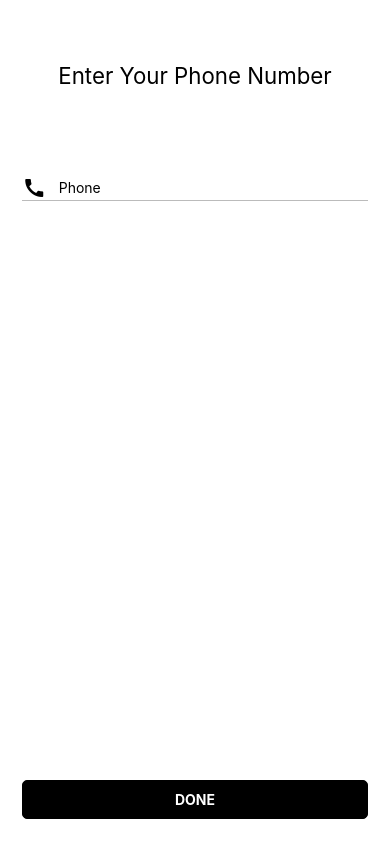
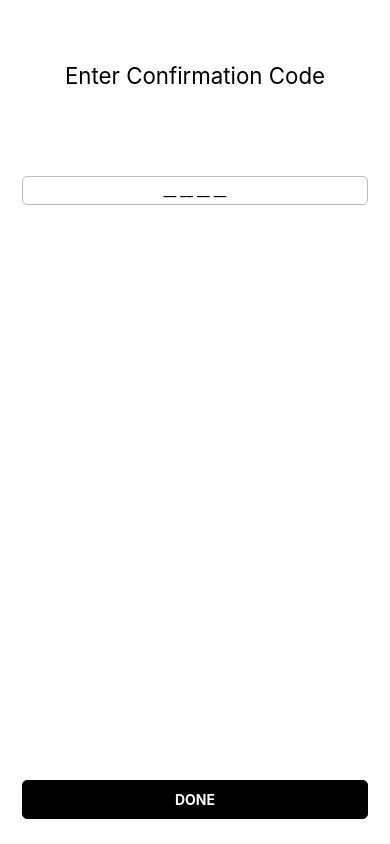
Before and after one commit to hossamnasser938/RNCourseProject, a React Native app: screen / in a window 390 px wide. Built offline with nearby package versions, Linux system fonts and the light colour scheme.

Commit message:
Module 6 _ Lesson 3

```diff
--- a/App.js
+++ b/App.js
@@ -1,10 +1,10 @@
 import React from 'react';
 import {View, Text, StyleSheet} from 'react-native';
-import {SignInScreen} from './src/screens/SignIn';
+import {ConfirmationCodeScreen} from './src/screens/ConfirmationCode';
 
 class App extends React.Component {
   render() {
-    return <SignInScreen />;
+    return <ConfirmationCodeScreen />;
   }
 }
 
--- a/src/components/Input/index.js
+++ b/src/components/Input/index.js
@@ -44,7 +44,11 @@ export function Input(props) {
           {...rest}
           placeholder={stacked ? '' : placeholder}
           style={[
-            {padding: 0, textAlign: placeholderPosition || 'left'},
+            {
+              flex: 1,
+              padding: 0,
+              textAlign: placeholderPosition || 'left',
+            },
             style,
           ]}
         />
--- /dev/null
+++ b/src/screens/ConfirmationCode/index.js
@@ -0,0 +1,27 @@
+import React from 'react';
+import {View, Text} from 'react-native';
+import {Input} from '../../components/Input';
+import Icon from 'react-native-vector-icons/MaterialIcons';
+import {AppButton} from '../../components/AppButton';
+import styles from './styles';
+
+export function ConfirmationCodeScreen(props) {
+  return (
+    <View style={styles.container}>
+      <View style={styles.textWrapper}>
+        <Text style={styles.text}>Enter Confirmation Code</Text>
+      </View>
+      <Input
+        style={styles.input}
+        bordered
+        placeholder="__ __ __ __"
+        placeholderPosition="center"
+        wrapperStyle={styles.inputWrapper}
+        iconWrapperStyle={styles.iconWrapper}
+      />
+      <View style={styles.buttonWrapper}>
+        <AppButton title="DONE" />
+      </View>
+    </View>
+  );
+}
--- /dev/null
+++ b/src/screens/ConfirmationCode/styles.js
@@ -0,0 +1,34 @@
+import {ScaledSheet} from 'react-native-size-matters';
+
+const styles = ScaledSheet.create({
+  container: {
+    flex: 1,
+    paddingHorizontal: '20@s',
+    paddingTop: '50@vs',
+  },
+  textWrapper: {
+    alignItems: 'center',
+  },
+  text: {
+    fontSize: '20@s',
+  },
+  inputWrapper: {
+    marginTop: '70@vs',
+  },
+  icon: {
+    fontSize: 24,
+  },
+  iconWrapper: {
+    marginEnd: '10@vs',
+  },
+  input: {
+    paddingBottom: '10@vs',
+  },
+  buttonWrapper: {
+    flex: 1,
+    justifyContent: 'flex-end',
+    marginBottom: '20@vs',
+  },
+});
+
+export default styles;
```
